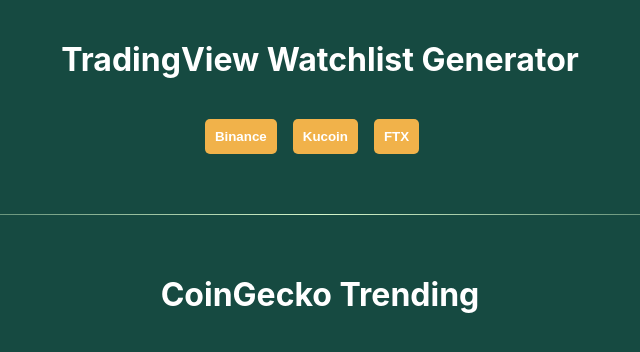
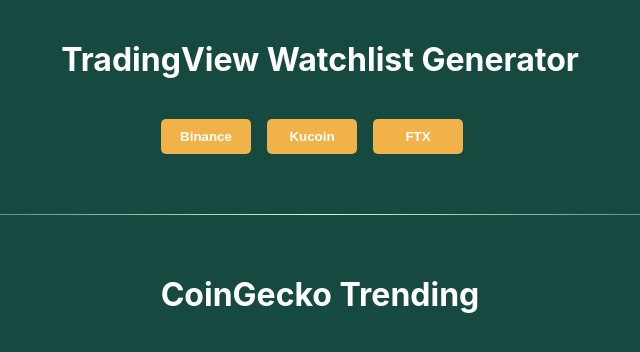
Before and after one commit to traianrusu1/trading-view-watchlist-generator, a React (Create React App) app: page / in a window 1280 px wide. Shown: the top 352 px of the page, without its empty margins (320-960 px from the left). Built offline with nearby package versions, Linux system fonts and the light colour scheme; no server answers.

Commit message:
update button width

```diff
--- a/src/App.css
+++ b/src/App.css
@@ -13,6 +13,7 @@
   transition: all 0.1s ease-out;
   cursor: pointer;
   font-weight: 600;
+  min-width: 90px;
 }
 
 button:hover {
```
